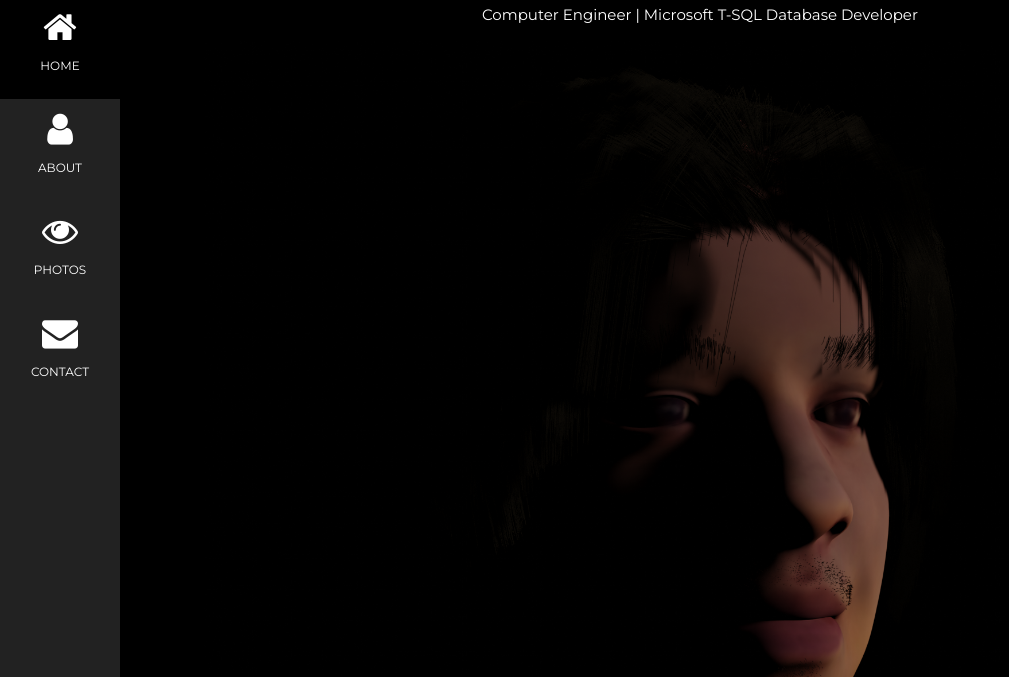
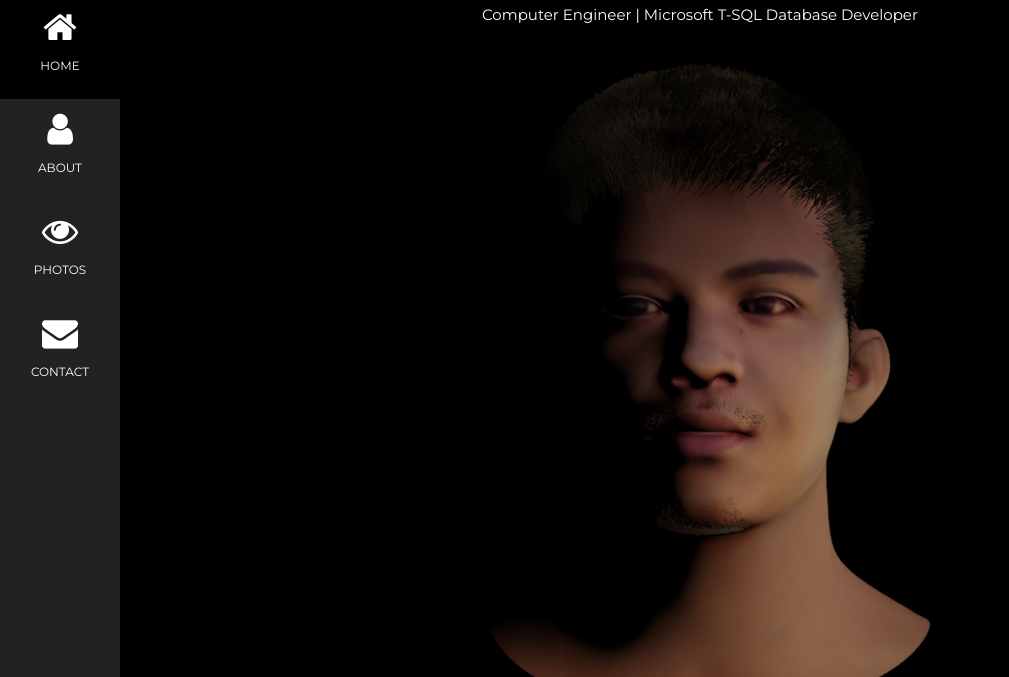
Before and after one commit to davdavid29/portfolio_bnw_theme, a plain HTML site: page index.html in a window 1280 px wide. Shown: the part 123-800 px from the top of the page, without its empty margins (0-1009 px from the left). Drawn offline with Linux system fonts and the light colour scheme; a script that the page names is missing.

Commit message:
update profile

```diff
--- a/index.html
+++ b/index.html
@@ -67,7 +67,7 @@
     <!--<h1 class="w3-jumbo"><span class="w3-hide-small">I'm</span> MD Aguinaldo</h1>-->
     <p style="font-size: 45px!important; margin: 0px; padding: 0px;"><span class="w3-hide-small">I'm</span> MD Aguinaldo</p>
     <p>Computer Engineer | Microsoft T-SQL Database Developer</p>
-    <img src="/images/pagudpud_3d.png" alt="boy" class="w3-image" width="992" height="1108">
+    <img src="/images/render22.png" alt="boy" class="w3-image" width="992" height="1108">
   </header>
 
   <!-- About Section -->
```
Also changed, not shown: images/1.jpg (deleted), images/11.jpg (deleted), images/2.jpg (deleted), images/22.jpg (deleted), images/3.jpg (deleted), images/33.jpg (deleted), images/Maverick ID(bny)_website.png (deleted), images/render.png (added), images/render2.png (added), images/render22.png (added), images/render3.png (added), images/render33.png (added), 3 other files.
